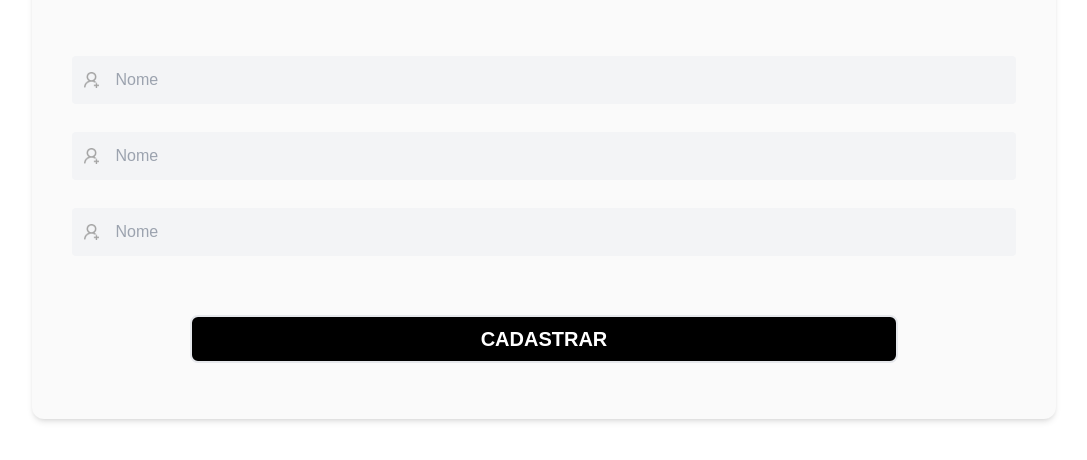
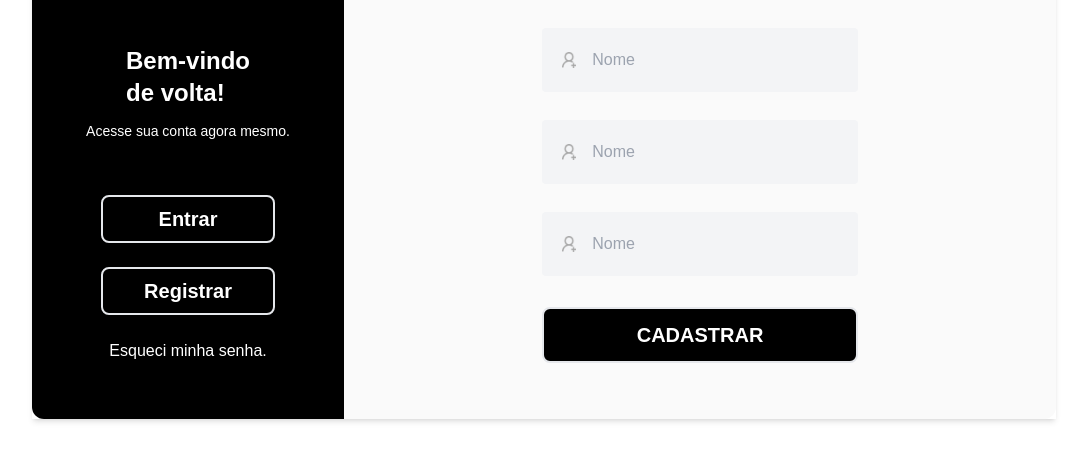
Before and after one commit to Otavio-Barra/tela_cadastro, a website: page index.html in a window 1280 px wide. Shown: the part 248-708 px from the top of the page, without its empty margins (96-1183 px from the left). Drawn offline with Linux system fonts and the light colour scheme.

Commit message:
feito parte inicial estilizacao desktop

```diff
--- a/index.html
+++ b/index.html
@@ -13,8 +13,9 @@
 </head>
 
 <body class="h-screen w-screen  flex items-center justify-center font-popins ">
-  <main class="h-2/3 w-4/5">
-    <section class=" hidden bg-black text-white  px-10 py-14 rounded-xl h-full flex flex-col justify-between">
+  <main class="h-2/3 w-4/5 flex lg:shadow-md">
+    <section
+      class=" bg-black text-white  px-10 py-14 rounded-xl w-full h-full flex flex-col justify-between lg:w-5/12 lg:rounded-none lg:rounded-l-xl lg:shadow-none">
       <div class="flex items-center flex-col gap-2">
 
         <img src="./src/imgs/INFOBANKlogo.png" alt="Logo do InfoBank">
@@ -33,16 +34,37 @@
       </div>
     </section>
     <section
-      class="text-black shadow-md bg-zinc-50 px-10 py-14 rounded-xl h-full flex flex-col justify-between items-center">
+      class="hidden text-black shadow-md bg-zinc-50 px-10 py-14 rounded-xl w-full h-full flex flex-col justify-between items-center lg:flex lg:rounded-none lg:rounded-r-xl lg:shadow-none">
       <div class="text-center">
         <h2 class="font-bold text-2xl">Crie sua conta</h2>
         <p class="text-gray-400">Preencha seus dados</p>
       </div>
-      <div class="flex flex-col gap-y-7 w-full">
-        <div class="flex items-center gap-x-4 bg-gray-100 rounded p-3">
+      <div class="flex flex-col gap-y-7 w-full xl:w-2/4">
+        <div class="flex items-center gap-x-4 bg-gray-100 rounded p-3 lg:p-5">
           <img class="w-4 h-4" src="./src/imgs/VectoruserName.png" alt="user icon">
           <input class="w-full bg-transparent outline-none" type="text" name="user" id="user" placeholder="Nome">
         </div>
+        <div class="flex items-center gap-x-4 bg-gray-100 rounded p-3 lg:p-5">
+          <img class="w-4 h-4" src="./src/imgs/VectoruserName.png" alt="user icon">
+          <input class="w-full bg-transparent outline-none" type="text" name="user" id="user" placeholder="Nome">
+        </div>
+        <div class="flex items-center gap-x-4 bg-gray-100 rounded p-3 lg:p-5">
+          <img class="w-4 h-4" src="./src/imgs/VectoruserName.png" alt="user icon ">
+          <input class="w-full bg-transparent outline-none" type="text" name="user" id="user" placeholder="Nome">
+        </div>
+      </div>
+
+      <button
+        class="border-2 p-3 w-3/4 rounded-lg text-white bg-black font-black text-xl duration-300 hover:bg-white hover:text-black lg:w-2/4">CADASTRAR</button>
+    </section>
+    <section
+      class="hidden text-black shadow-md bg-zinc-50 px-10 py-14 rounded-xl w-full h-full  flex-col justify-between items-center ">
+      <div class="text-center">
+        <h2 class="font-bold text-2xl">Login</h2>
+        <p class="text-gray-400">Preencha seus dados</p>
+      </div>
+      <div class="flex flex-col gap-y-7 w-full">
+
         <div class="flex items-center gap-x-4 bg-gray-100 rounded p-3">
           <img class="w-4 h-4" src="./src/imgs/VectoruserName.png" alt="user icon">
           <input class="w-full bg-transparent outline-none" type="text" name="user" id="user" placeholder="Nome">
@@ -54,7 +76,7 @@
       </div>
 
       <button
-        class="border-2 py-2 w-3/4 rounded-lg text-white bg-black font-black text-xl duration-300 hover:bg-white hover:text-black">CADASTRAR</button>
+        class="border-2 py-2 w-3/4 rounded-lg text-white bg-black font-black text-xl duration-300 hover:bg-white hover:text-black">LOGAR</button>
     </section>
   </main>
 </body>
```
Also changed, not shown: src/css/output.css.
